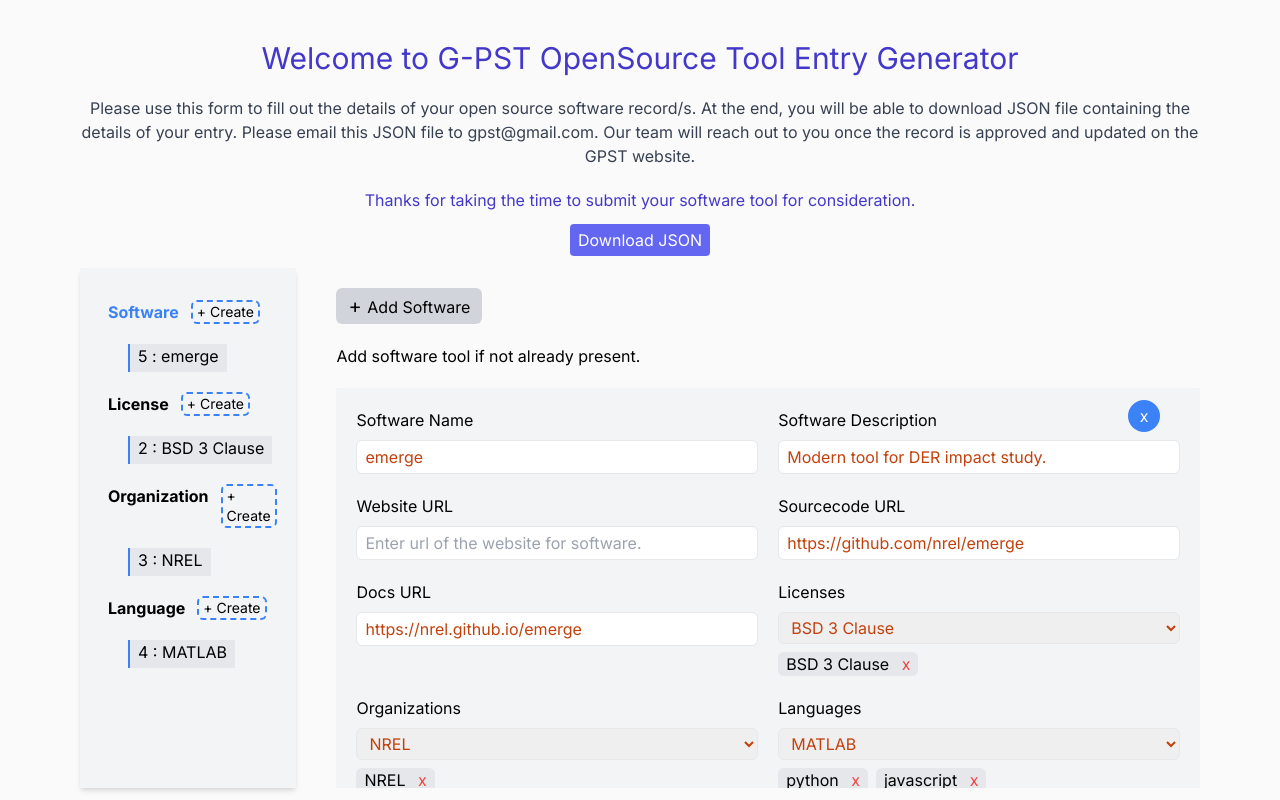
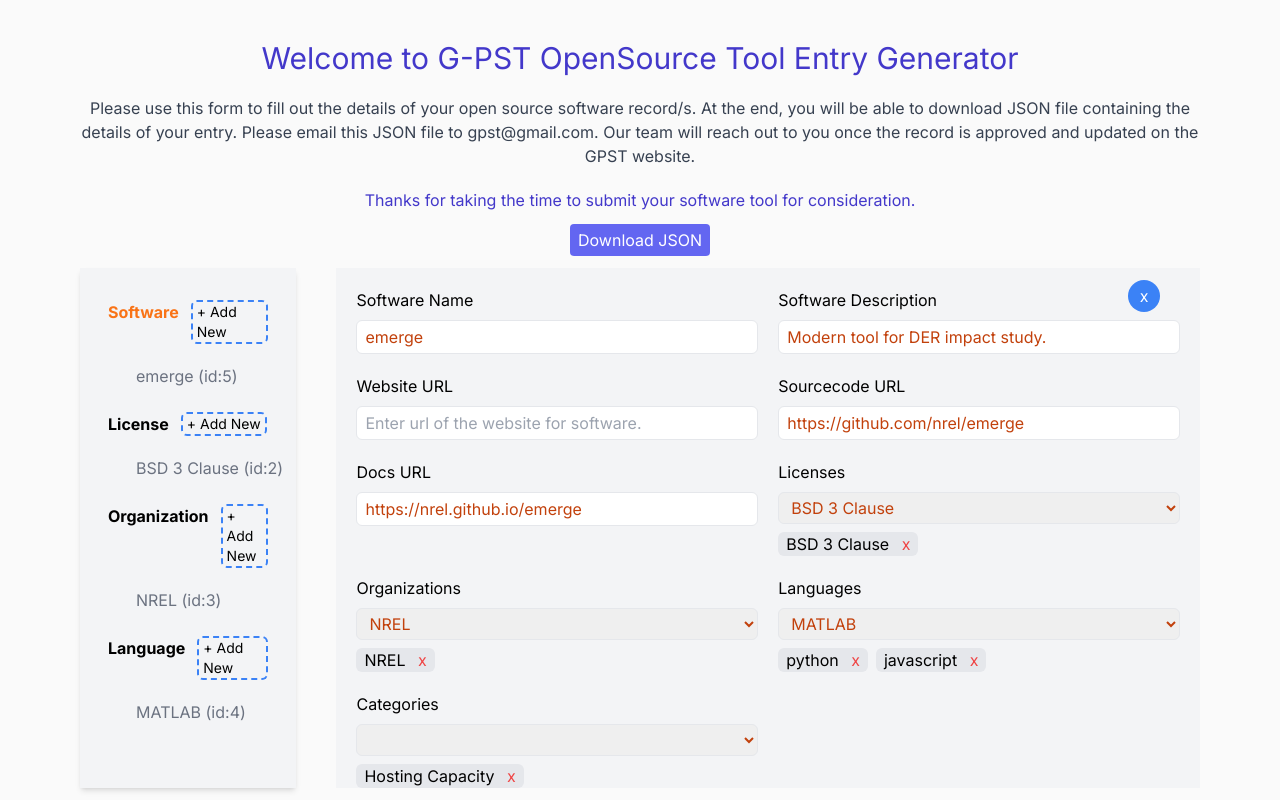
Before and after one commit to G-PST/opentools-form, a Next.js app: page /opentools-form/ in a window 1280 px wide. Built offline with nearby package versions, Linux system fonts and the light colour scheme.

Commit message:
updated the sub menu to be clickable and added empty page icon for each entities

```diff
--- a/app/page.tsx
+++ b/app/page.tsx
@@ -4,6 +4,11 @@
 import generate from "shortid";
 import { HeroSection } from "./hero-section";
 import { downloadJSON } from "./utility";
+import { GrLicense } from "react-icons/gr";
+import { GoOrganization } from "react-icons/go";
+import { IoLanguage } from "react-icons/io5";
+import { IoCodeSlash } from "react-icons/io5";
+import { IconType } from "react-icons";
 
 interface License {
     id: string;
@@ -57,18 +62,7 @@
 }
 
 const LicenseView: React.FC<LicenseViewProps> = ({ licenses, setLicenses }) => {
-    return (<><div>
-
-        <button className="bg-gray-300 px-3 py-1 rounded-md"
-            onClick={() => setLicenses((currentLicense: License[]) => [...currentLicense,
-            { name: '', id: generate() }
-            ])}
-        > <span className="text-xl"> + </span>Add License </button>
-        <p className="my-5"> Add license if not already present. Note once you add license it will
-            also be available to add  when creating new language and software.
-        </p>
-    </div>
-
+    return (<>
         {
             licenses.map((license: License) => {
                 return <div key={license.id} className="mb-3 bg-gray-100 p-5 shadow-md relative">
@@ -103,16 +97,6 @@
 const OrganizationView: React.FC<OrganizationViewProps> = ({ organizations, setOrganizations }) => {
     return (
         <>
-            <div>
-                <button className="bg-gray-300 px-3 py-1 rounded-md mt-5"
-                    onClick={() => setOrganizations((currentOrganization) => [...currentOrganization,
-                    { name: '', id: generate(), description: '', url: '' }
-                    ])}
-                > <span className="text-xl"> + </span>Add Organization </button>
-                <p className="my-5"> Add organization if not already present. Note once you add organization
-                    it will also be available to add  when creating new software.
-                </p>
-            </div>
             {
                 organizations.map((org: Organization) => {
                     return (<div key={org.id} className="mb-3 bg-gray-100 p-5 shadow-md relative
@@ -183,16 +167,6 @@
 const LanguageView: React.FC<LangugaeViewProps> = ({ languages, availLicenses, setLanguages }) => {
     return (
         <>
-            <div>
-                <button className="bg-gray-300 px-3 py-1 rounded-md mt-5"
-                    onClick={() => setLanguages((currentLang) => [...currentLang,
-                    { name: '', id: generate(), description: '', licenses: [], url: '' }
-                    ])}
-                > <span className="text-xl"> + </span> Add Language </button>
-                <p className="my-5"> Add language if not already present. Note once you add language
-                    it will also be available to add when creating new software.
-                </p>
-            </div>
             {
                 languages.map((lang: Language) => {
                     return <div key={lang.id} className="mb-3 bg-gray-100 p-5 shadow-md relative
@@ -286,6 +260,34 @@
     )
 }
 
+interface LeftSubMenuItemProps {
+    name: string
+    itemId: string
+    activeId: string | null
+    activeMenu: string
+    itemMenu: string
+    setActiveMenu: React.Dispatch<React.SetStateAction<string>>
+    setActiveId: React.Dispatch<React.SetStateAction<string | null>>
+}
+
+const LeftSubMenuItem: React.FC<LeftSubMenuItemProps> = ({
+    name, itemId, activeId, activeMenu, itemMenu, setActiveMenu, setActiveId
+}) => {
+    return (
+        <p
+            className={`pb-1 mb-2 hover:cursor-pointer
+                        hover:font-bold text-gray-500 px-2 w-max
+                ${(activeId === itemId && activeMenu === itemMenu) &&
+                ' text-orange-600 underline'}`}
+            key={itemId}
+            onClick={() => {
+                setActiveMenu(itemMenu)
+                setActiveId(itemId)
+            }}
+        >  {name} (id:{itemId}) </p>
+    )
+}
+
 interface SoftwareViewProps {
     software: Software[];
     setSoftware: React.Dispatch<React.SetStateAction<Software[]>>;
@@ -300,7 +302,7 @@
 }) => {
     return (
         <>
-            <div>
+            {/* <div>
                 <button className="bg-gray-300 px-3 py-1 rounded-md mt-5"
                     onClick={() => setSoftware((currentSoftware) => [...currentSoftware,
                     {
@@ -311,7 +313,7 @@
                 > <span className="text-xl"> + </span>Add Software </button>
                 <p className="my-5"> Add software tool if not already present.
                 </p>
-            </div>
+            </div> */}
 
             {
                 software.map(soft => {
@@ -534,6 +536,56 @@
     )
 }
 
+const getNewLicense = (id_: string) => {
+    return {id: id_, }
+}
+
+const getNewSoftware = (id_: string) => {
+    return {
+        name: '', id: id_, description: '', url_docs: '',
+        url_sourcecode: '', url_website: '',
+        licenses: [], organizations: [],
+        languages: [], categories: []
+    }
+}
+
+const getNewOrganization = (id_: string) => {
+    return { name: '', id: id_, description: '', url: '' }
+}
+
+const getNewLanguage = (id_: string) => {
+    return { name: '', id: id_, description: '', licenses: [], url: '' }
+}
+
+interface entityMappingModel {
+    menuName: string;
+    items: (Software | License | Organization | Language)[];
+    updateFunc: React.Dispatch<React.SetStateAction<any[]>>
+    getNew: (id_: string) => Record<any,any>
+}
+
+interface EmptyViewProps {
+    name: string;
+    reactIcon: IconType;
+}
+
+const EmptyView: React.FC<EmptyViewProps> = ({
+    name, reactIcon
+}) => {
+    const IconComponent  = reactIcon;
+    return (
+        <div className="w-full h-full flex flex-col justify-center items-center">
+            <div className="w-60 h-60 rounded-full bg-gray-200 flex
+            justify-center items-center">
+                <IconComponent size={100} className="text-gray-500"/>
+            </div>
+            <p className="my-10 text-gray-400
+                px-5 py-1 rounded-md"> No {name} have been added. First add your license by
+                clicking add new on left pane. </p>
+            </div>
+    )
+}
+
 const HomePage: React.FC = () => {
 
     const [licenses, setLicenses] = useState<License[]>([{
@@ -555,12 +607,46 @@
             url_sourcecode: "https://github.com/nrel/emerge", url_docs: "https://nrel.github.io/emerge"
         }
     ])
+
+    const entityMapping: entityMappingModel[] = [
+        {
+            menuName: 'Software',
+            items: software,
+            updateFunc: setSoftware,
+            getNew: getNewSoftware
+        },
+        {
+            menuName: 'License',
+            items: licenses,
+            updateFunc: setLicenses,
+            getNew: getNewLicense
+        },
+        {
+            menuName: 'Organization',
+            items: organizations,
+            updateFunc: setOrganizations,
+            getNew: getNewOrganization
+        },
+        {
+            menuName: 'Language',
+            items: languages,
+            updateFunc: setLanguages,
+            getNew: getNewLanguage
+        }
+    ];
+
     const [availLicenses, setAvailLicenses] = useState<string[]>([]);
     const [availLangs, setAvailLangs] = useState<string[]>([]);
     const [availCategories, setAvailCategories] = useState<string[]>([]);
     const [availOrgs, setAvailOrgs] = useState<string[]>([]);
     const [availSoftware, setAvailSoftware] = useState<string[]>([])
     const [activeMenu, setActiveMenu] = useState('Software');
+    const [activeId, setActiveId] = useState<null | string>(null)
+
+    const filteredLics = !activeId ? licenses : licenses.filter((lic: License) => lic.id == activeId)
+    const filteredOrgs = !activeId ? organizations : organizations.filter((org: Organization) => org.id == activeId)
+    const filteredSoft = !activeId ? software :software.filter((soft: Software) => soft.id == activeId)
+    const filteredLangs = !activeId ? languages : languages.filter((lang: Language) => lang.id == activeId)
 
 
     useEffect(() => {
@@ -574,19 +660,19 @@
         ).then(
             data => {
                 if (data.licenses) {
-                    setAvailLicenses(data.licenses.map((x:License) => x.name))
+                    setAvailLicenses(data.licenses.map((x: License) => x.name))
                 }
                 if (data.organizations) {
-                    setAvailOrgs(data.organizations.map((x:Organization) => x.name))
+                    setAvailOrgs(data.organizations.map((x: Organization) => x.name))
                 }
                 if (data.categories) {
-                    setAvailCategories(data.categories.map((x:any) => x.name))
+                    setAvailCategories(data.categories.map((x: any) => x.name))
                 }
                 if (data.languages) {
-                    setAvailLangs(data.languages.map((x:Language) => x.name))
+                    setAvailLangs(data.languages.map((x: Language) => x.name))
                 }
                 if (data.software) {
-                    setAvailSoftware(data.software.map((x:Software) => x.name))
+                    setAvailSoftware(data.software.map((x: Software) => x.name))
                 }
             }
         ).catch(error => console.log(error))
@@ -614,43 +700,40 @@
             <div className="flex justify-between gap-x-10 h-[calc(100vh-280px)]">
                 <div className="w-1/5 bg-gray-100 shadow-md px-2 py-3 overflow-y-auto overflow">
                     {
-                        ["Software", "License", "Organization", "Language"].map((item: string) => {
+                        entityMapping.map((entity) => {
                             return <>
                                 <div className="flex gap-x-3 my-5 mx-5">
                                     <p className={`hover:cursor-pointer
                                 rounded-md font-bold hover:text-blue-500
-                                    ${activeMenu === item ? ' text-blue-500 font-bold' : ''}`}
-                                        onClick={() => setActiveMenu(item)}
+                                    ${activeMenu === entity.menuName ? ' text-orange-500 font-bold' : ''}`}
+                                        onClick={() => {
+                                            setActiveMenu(entity.menuName)
+                                            setActiveId(null)
+                                        }}
                                     >
-                                        {item}
+                                        {entity.menuName}
                                     </p>
                                     <p className="border border-dashed border-2 border-blue-500 px-1 rounded-md text-sm flex
                                         items-center hover:cursor-pointer hover:bg-blue-500
-                                        hover:text-white"> + Create </p>
+                                        hover:text-white"
+                                        onClick={() => {
+                                            const randId = generate()
+                                            setActiveMenu(entity.menuName)
+                                            setActiveId(randId)
+                                            entity.updateFunc((currentVal) => [...currentVal,
+                                                entity.getNew(randId)])
+                                        }}
+                                    > + Add New </p>
                                 </div>
+
                                 <div className="pl-10">
                                     {
-                                        item === 'Software' && software.map((soft: Software) => {
-                                            return <p className="pb-1 mb-2 border-l-2 border-blue-500
-                                            bg-gray-200 px-2 w-max" key={soft.id}> {soft.id} : {soft.name} </p>
-                                        })
-                                    }
-                                    {
-                                        item === 'License' && licenses.map((lic: License) => {
-                                            return <p className="pb-1 mb-2 border-l-2 border-blue-500
-                                            bg-gray-200 px-2 w-max" key={lic.id}>{lic.id} : {lic.name} </p>
-                                        })
-                                    }
-                                    {
-                                        item === 'Organization' && organizations.map((org: Organization) => {
-                                            return <p className="pb-1 mb-2 border-l-2 border-blue-500
-                                            bg-gray-200 px-2 w-max" key={org.id}> {org.id} : {org.name} </p>
-                                        })
-                                    }
-                                    {
-                                        item === 'Language' && languages.map((lang: Language) => {
-                                            return <p className="pb-1 mb-2 border-l-2 border-blue-500
-                                            bg-gray-200 px-2 w-max" key={lang.id}> {lang.id} : {lang.name} </p>
+                                        entity.items.map((subitem) => {
+                                            return (
+                                                <LeftSubMenuItem name={subitem.name} itemId={subitem.id}
+                                                    activeId={activeId} activeMenu={activeMenu} itemMenu={entity.menuName}
+                                                    setActiveId={setActiveId} setActiveMenu={setActiveMenu} />
+                                            )
                                         })
                                     }
                                 </div>
@@ -659,31 +742,47 @@
                         })
                     }
                 </div>
-                <div className="w-4/5 overflow-y-scroll">
+                <div className="w-4/5 overflow-y-auto">
                     {activeMenu === 'License' && <LicenseView
-                        licenses={licenses}
+                        licenses={filteredLics}
                         setLicenses={setLicenses}
                     />}
 
+                    {activeMenu === 'License' && filteredLics.length == 0 &&
+                        <EmptyView name="license" reactIcon={GrLicense} />
+                       }
+
                     {activeMenu === 'Organization' && <OrganizationView
-                        organizations={organizations}
+                        organizations={filteredOrgs}
                         setOrganizations={setOrganizations}
                     />}
 
+
+                    {activeMenu === 'Organization' && filteredOrgs.length == 0 &&
+                        <EmptyView name="organization" reactIcon={GoOrganization} />
+                    }
+
                     {activeMenu === 'Language' && <LanguageView
-                        languages={languages}
+                        languages={filteredLangs}
                         setLanguages={setLanguages}
                         availLicenses={[...getLicenses(licenses), ...availLicenses]}
                     />}
 
+                    {activeMenu === 'Language' && filteredLangs.length == 0 &&
+                        <EmptyView name="language" reactIcon={IoLanguage} />
+                    }
+
                     {activeMenu === "Software" && <SoftwareView
-                        software={software}
+                        software={filteredSoft}
                         setSoftware={setSoftware}
                         availCategories={availCategories}
                         availLangs={[...getLanguages(languages), ...availLangs]}
                         availLicenses={[...getLicenses(licenses), ...availLicenses]}
                         availOrgs={[...getOrganizations(organizations), ...availOrgs]}
                     />}
+                    {activeMenu === 'Software' && filteredSoft.length == 0 &&
+                        <EmptyView name="software" reactIcon={IoCodeSlash} />
+                    }
                 </div>
             </div>
         </>
--- a/package.json
+++ b/package.json
@@ -22,6 +22,7 @@
     "postcss": "8.4.28",
     "react": "18.2.0",
     "react-dom": "18.2.0",
+    "react-icons": "^4.12.0",
     "shortid": "^2.2.16",
     "tailwindcss": "3.3.3",
     "typescript": "5.1.6",
```
Also changed, not shown: 1 other file (tests, documents, lock files or other folders).
